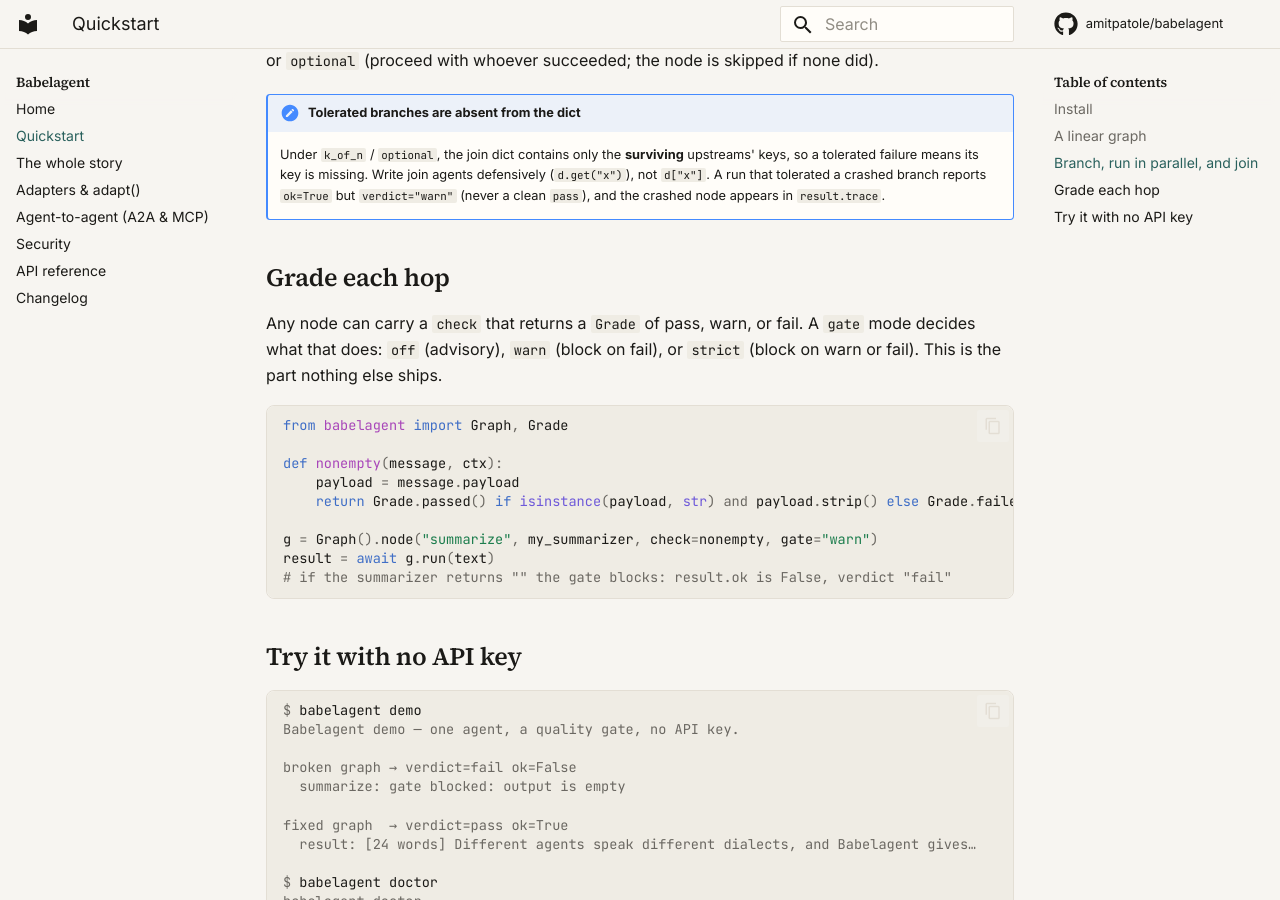
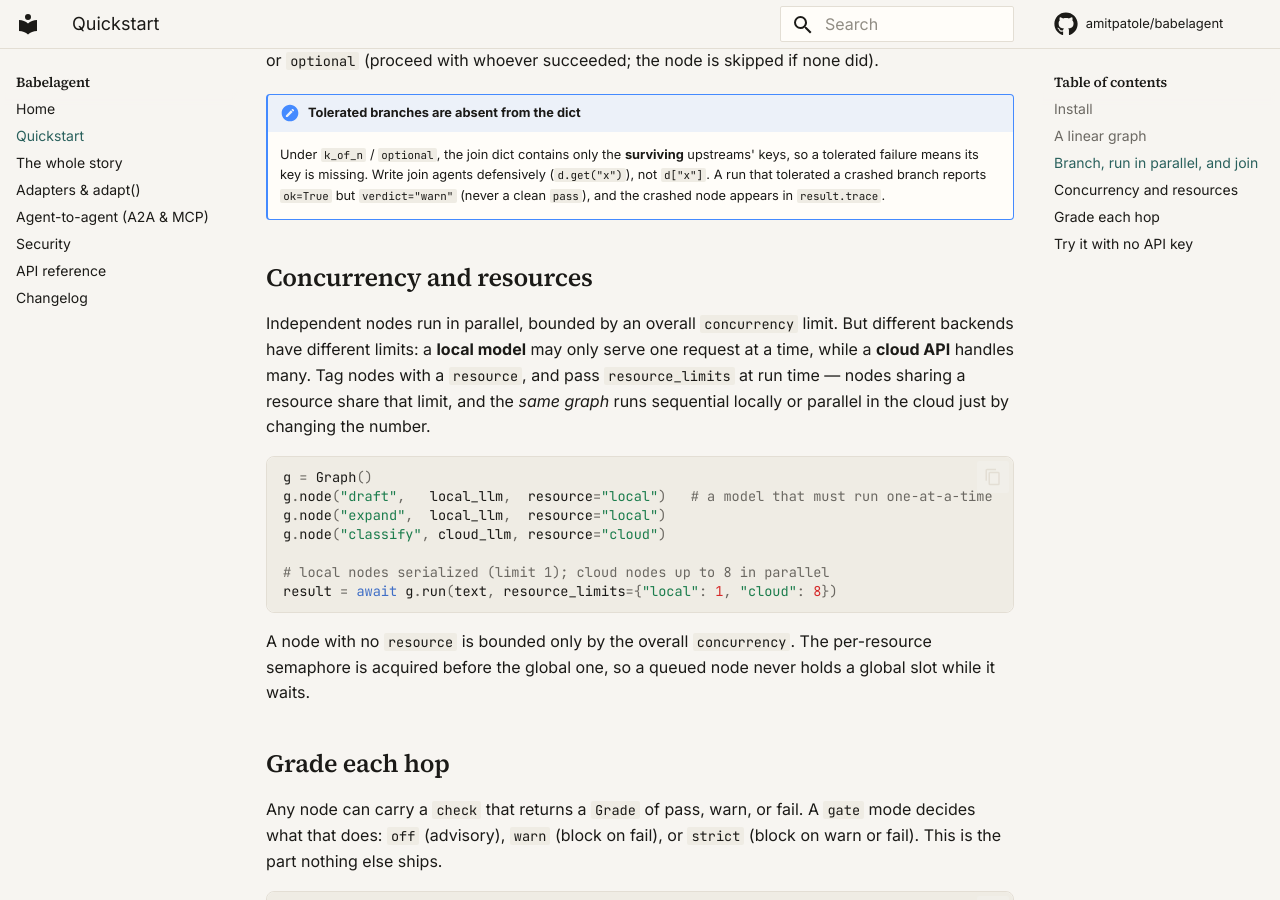
Before and after one commit to amitpatole/babelagent, an MkDocs documentation site: the page built from docs/quickstart.md, in a window 1280 px wide and 900 px high, scrolled down 1261 px. Built offline with MkDocs 1.6.1 and Material for MkDocs 9.7.7, drawn with Linux system fonts in a browser that asks for light colours; comment, search, counter and statistics services are not loaded.

Commit message:
feat: per-resource concurrency + supply-chain hardening (v0.1.3)
- Per-resource concurrency: node(..., resource="x") + run(resource_limits={...}).
  Nodes sharing a resource share a limit, so one graph runs a local model
  sequentially and a cloud API in parallel. Resource sem acquired before the
  global one (no global-slot starvation while queued). +2 tests (111 total).
- Supply chain: bounded dependency ranges (>=x,<next-major) so a breaking/
  compromised major can't be pulled silently; committed hash-pinned uv.lock for
  reproducible verified installs. Libraries must not exact-pin (breaks
  downstream resolution, blocks security patches) — that belongs in the app's
  lockfile. Documented in docs/SECURITY.md (Supply chain).

Community feedback (neoneye): local-vs-cloud concurrency; dependency pinning.

Gate green: ruff + mypy (27) + pytest (111); mkdocs --strict.

Co-Authored-By: Claude Opus 4.8 (1M context) <noreply@anthropic.com>

````diff
--- a/docs/quickstart.md
+++ b/docs/quickstart.md
@@ -62,6 +62,27 @@ Fan-in `barrier` policies control the join: `all` (every upstream must succeed),
     `d["x"]`. A run that tolerated a crashed branch reports `ok=True` but `verdict="warn"` (never a
     clean `pass`), and the crashed node appears in `result.trace`.
 
+## Concurrency and resources
+
+Independent nodes run in parallel, bounded by an overall `concurrency` limit. But different backends
+have different limits: a **local model** may only serve one request at a time, while a **cloud API**
+handles many. Tag nodes with a `resource`, and pass `resource_limits` at run time — nodes sharing a
+resource share that limit, and the *same graph* runs sequential locally or parallel in the cloud just
+by changing the number.
+
+```python
+g = Graph()
+g.node("draft",   local_llm,  resource="local")   # a model that must run one-at-a-time
+g.node("expand",  local_llm,  resource="local")
+g.node("classify", cloud_llm, resource="cloud")
+
+# local nodes serialized (limit 1); cloud nodes up to 8 in parallel
+result = await g.run(text, resource_limits={"local": 1, "cloud": 8})
+```
+
+A node with no `resource` is bounded only by the overall `concurrency`. The per-resource semaphore is
+acquired before the global one, so a queued node never holds a global slot while it waits.
+
 ## Grade each hop
 
 Any node can carry a `check` that returns a `Grade` of pass, warn, or fail. A `gate` mode decides what
--- a/src/babelagent/__init__.py
+++ b/src/babelagent/__init__.py
@@ -40,7 +40,7 @@ from .core.errors import (
     TopologyError,
 )
 
-__version__ = "0.1.2"
+__version__ = "0.1.3"
 
 __all__ = [
     "__version__",
````
Also changed, not shown: CHANGELOG.md (+16 -0 lines), docs/SECURITY.md (+16 -0 lines), pyproject.toml (+11 -6 lines), 7 other files.
